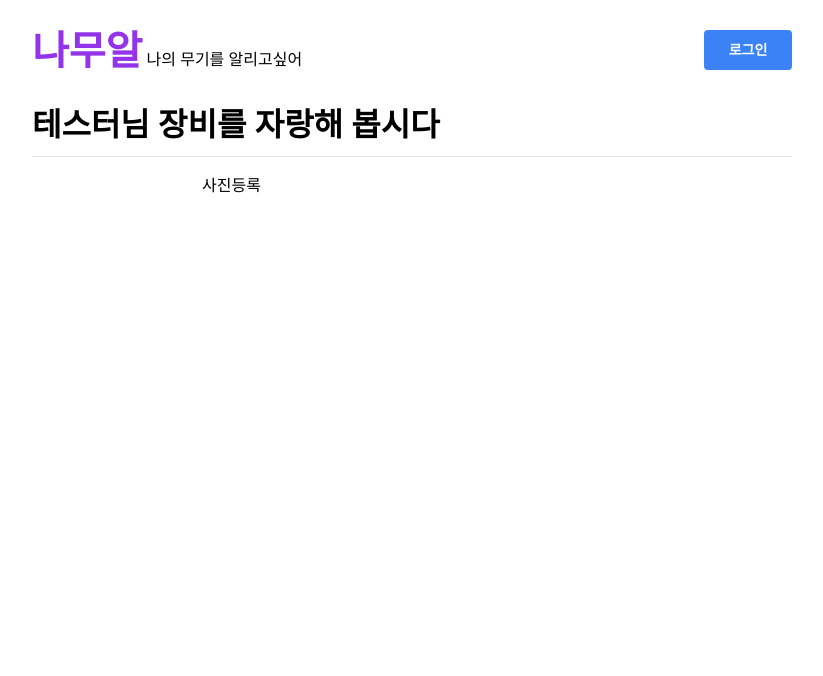
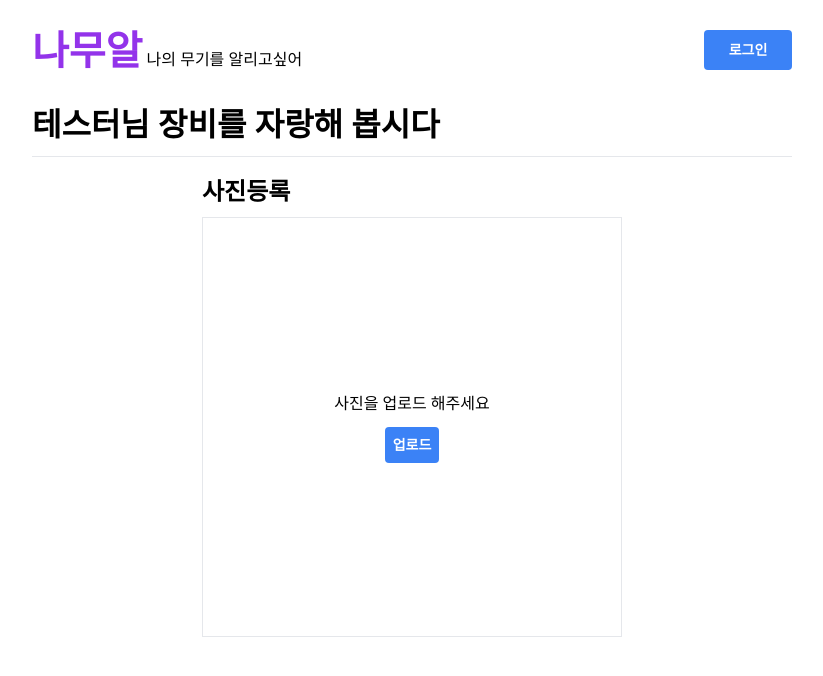
Before and after one commit to midrash/jungle_device, a Flask app: page /feed in a window 1280 px wide. Shown: the top 676 px of the page, without its empty margins (228-1051 px from the left). Run offline with Flask 3, Linux system fonts and the light colour scheme; style sheets or scripts are compiled from the project's sources.

Commit message:
feed 이미지 업로드 기능 제작

```diff
--- /dev/null
+++ b/static/front/modules/feed.js
@@ -0,0 +1,29 @@
+document.getElementById('photo').addEventListener('change', function(e) {
+  const files = e.target.files;
+  const preview = document.getElementById('preview');
+
+  preview.innerHTML = '';
+
+  // 선택된 모든 파일에 대해 루프(현재는 단일파일만 가능하지만, 나중에 다중파일 선택 가능하도록 수정할 수 있음)
+  Array.from(files).forEach(file => {
+    // FileReader 인스턴스 생성
+    const reader = new FileReader();
+
+    // 파일 로딩 완료 시 이벤트 핸들러
+    reader.onload = function(e) {
+      // 이미지 태그 생성 및 소스 설정
+      const img = new Image();
+      img.src = e.target.result;
+
+      // 이미지 스타일 설정
+      img.style.width = '420px';
+      img.style.height = '420px';
+			img.style.objectFit = 'cover';
+
+      // 미리보기 영역에 이미지 추가
+      preview.appendChild(img);
+    };
+
+    reader.readAsDataURL(file);
+  });
+});
--- a/templates/feed.html
+++ b/templates/feed.html
@@ -20,10 +20,15 @@
       </div>
       <hr class="mt-[8px] mb-[16px]" />
       <section class="max-w-[420px] mx-auto">
-        <h3>사진등록</h3>
-        <input id="photo" type="text">
-        <label for="photo" class="w-[100px] h-[100px] block"></label>
+        <h3 class="text-[24px] font-bold mb-[8px]">사진등록</h3>
+        <input id="photo" type="file" class="hidden">
+        <label id="preview" for="photo" class="w-[420px] h-[420px] flex border-[1px] cursor-pointer justify-center items-center flex-col gap-[12px]">
+          <span>사진을 업로드 해주세요</span>
+          <span class="p-[8px] bg-blue-500 write-btn font-semibold text-sm text-white rounded-[4px]">업로드</span>
+        </label>
       </section>
+
+      <script type="module" src="{{ url_for('static', filename='front/modules/feed.js') }}"></script>
     </main>
   </body>
 </html>
```
